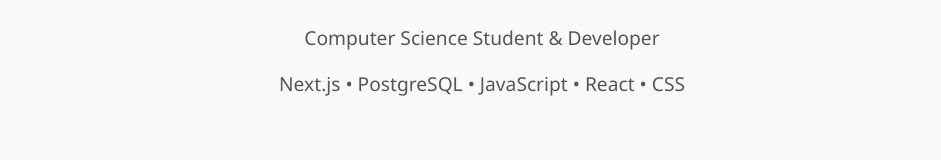
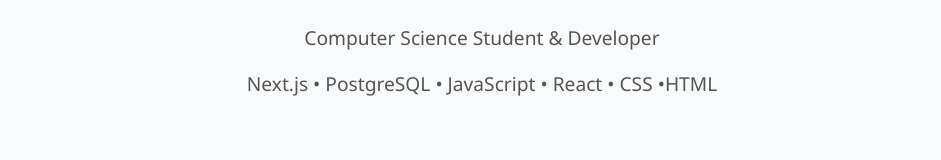
Before and after one commit to Fikiru-CS/My-Profilejs, a Next.js app: page / in a window 1280 px wide. Shown: the part 201-361 px from the top of the page, without its empty margins (158-1099 px from the left). Built offline with nearby package versions, Linux system fonts and the light colour scheme.

Commit message:
Add HTML to skills list in page.tsx

```diff
--- a/app/page.tsx
+++ b/app/page.tsx
@@ -4,7 +4,7 @@
       <section className="hero">
         <h1>Fikiru Tamiru</h1>
         <p>Computer Science Student & Developer</p>
-        <p>Next.js • PostgreSQL • JavaScript • React • CSS</p>
+        <p>Next.js • PostgreSQL • JavaScript • React • CSS •HTML</p>
       </section>
 
       <section className="projects">
```
